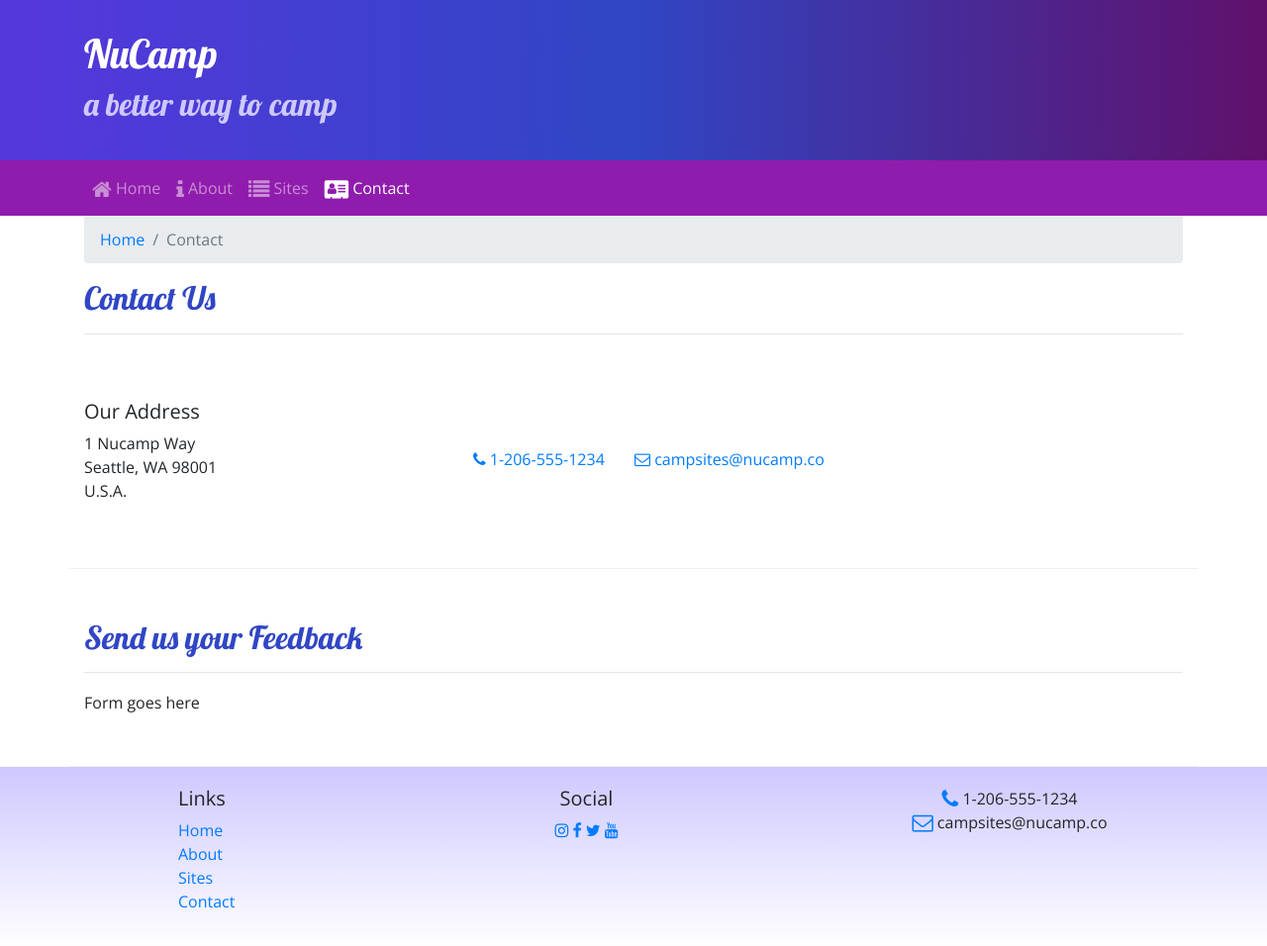
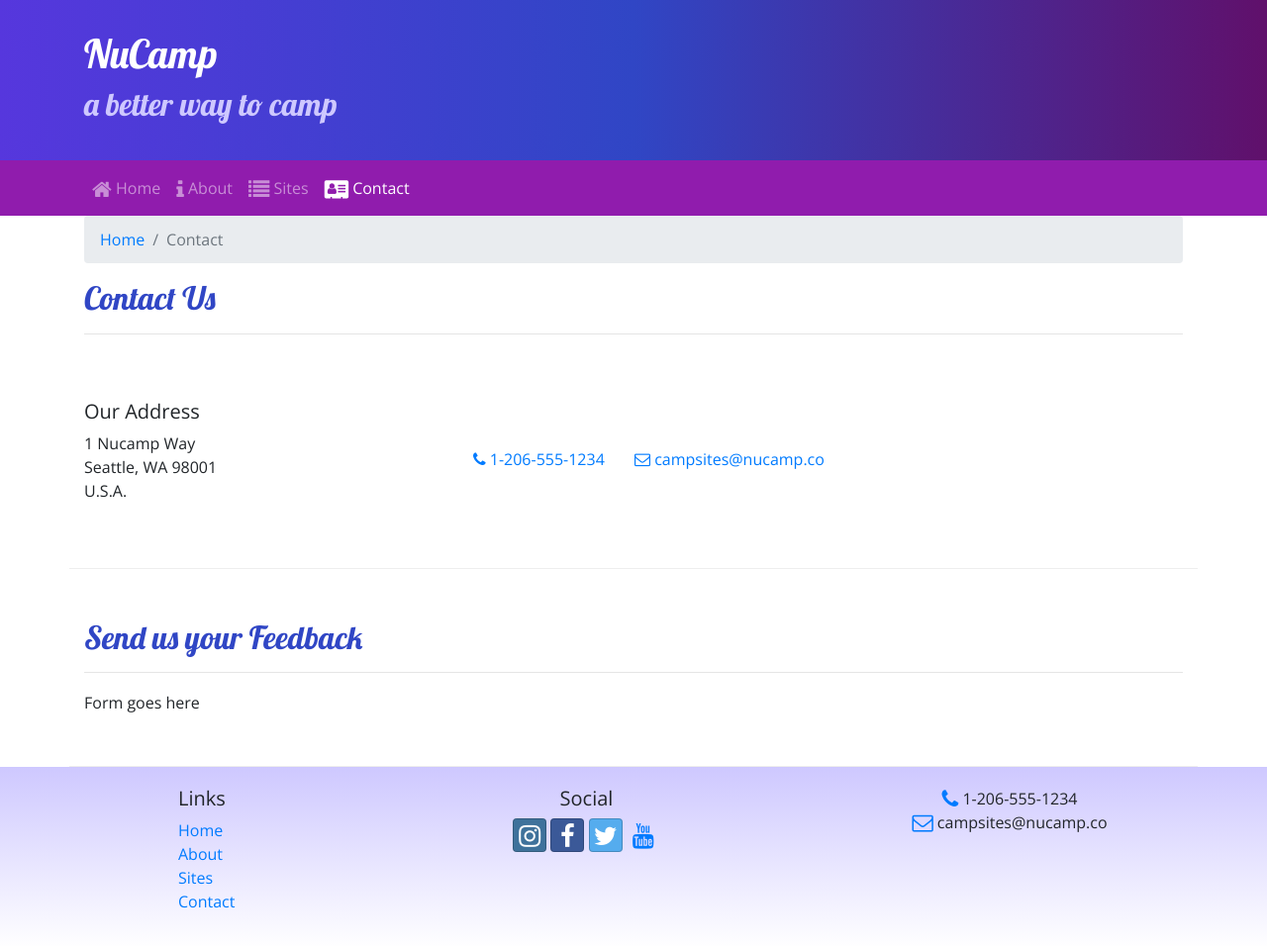
Before and after one commit to laylar/nucamp-bootstrap, a website: page contactus.html in a window 1280 px wide. Shown: the whole page at 99% size. Drawn offline with nearby package versions, Linux system fonts and the light colour scheme.

Commit message:
added btn function to social media at bottom of contactus page

```diff
--- a/contactus.html
+++ b/contactus.html
@@ -100,10 +100,10 @@
                 </div>
                 <div class="col-6 col-sm-5 text-center">
                     <h5>Social</h5>
-                    <a href="http://instagram.com/"><i class="fa fa-instagram"></i></a>
-                    <a href="http://facebook.com/"><i class="fa fa-facebook"></i></a>
-                    <a href="http://twitter.com/"><i class="fa fa-twitter"></i></a>
-                    <a href="http://youtube.com/"><i class="fa fa-youtube"></i></a>
+                    <a class="btn btn-social-icon btn-instagram" href="http://instagram.com/"><i class="fa fa-instagram"></i></a>
+                    <a class="btn btn-social-icon btn-facebook" href="http://facebook.com/"><i class="fa fa-facebook"></i></a>
+                    <a class="btn btn-social-icon btn-twitter" href="http://twitter.com/"><i class="fa fa-twitter"></i></a>
+                    <a class="btn btn-social-icon btn-youtube" href="http://youtube.com/"><i class="fa fa-youtube"></i></a>
                 </div>
                 <div class="col-sm-4 text-center">
                     <i class="fa fa-phone fa-lg text-primary"></i> 1-206-555-1234<br />
```
